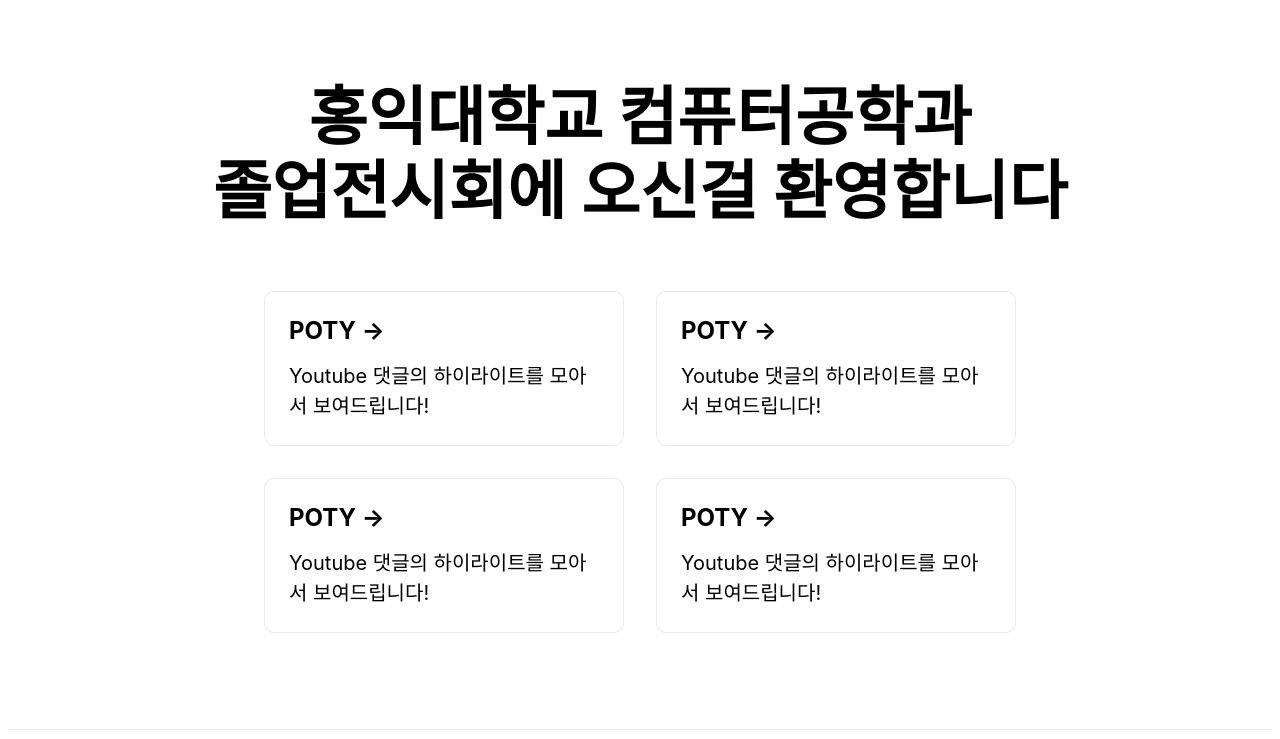
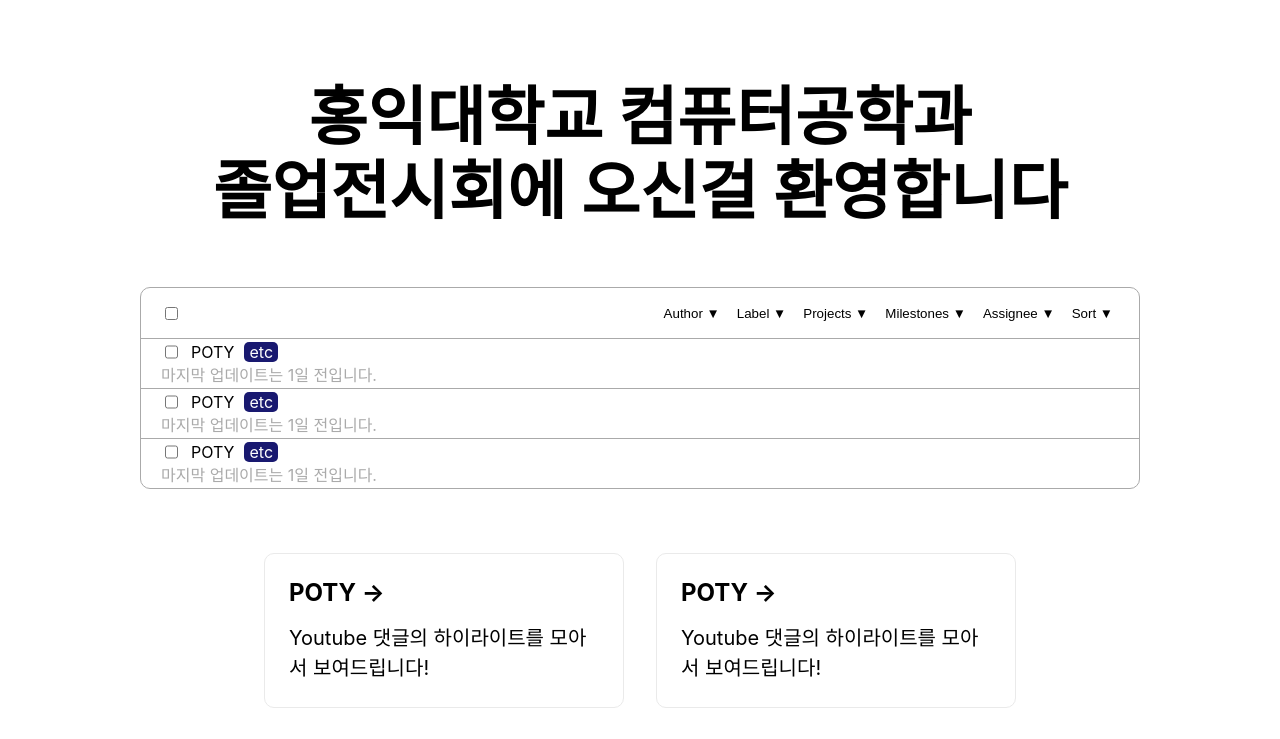
Before and after one commit to puba5/graduation-exhibition, a Next.js app: page / in a window 1280 px wide. Shown: the top 739 px of the page. Built offline with nearby package versions, Linux system fonts and the light colour scheme.

Commit message:
feat : 필터 기능 추가
필터 기능 추가

```diff
--- /dev/null
+++ b/pages/components/ProjectList/projectList.js
@@ -0,0 +1,46 @@
+import React from "react";
+import styled from "styled-components";
+import ProjectSniffetList from "./projectSniffetList";
+
+export default function ProjectList() {
+  return (
+    <Wrapper>
+      <Header>
+        <input type="checkbox" />
+        <ButtonList>
+          <FilterButton>Author ▼</FilterButton>
+          <FilterButton>Label ▼</FilterButton>
+          <FilterButton>Projects ▼</FilterButton>
+          <FilterButton>Milestones ▼</FilterButton>
+          <FilterButton>Assignee ▼</FilterButton>
+          <FilterButton>Sort ▼</FilterButton>
+        </ButtonList>
+      </Header>
+      <ProjectSniffetList />
+    </Wrapper>
+  );
+}
+
+const Wrapper = styled.div`
+  width: 1000px;
+  border: 1px solid #aaaaaa;
+  border-radius: 10px;
+`;
+
+const Header = styled.div`
+  display: flex;
+  align-items: center;
+  justify-content: space-between;
+  height: 50px;
+  padding: 0 20px;
+`;
+
+const FilterButton = styled.button`
+  border: none;
+  background: none;
+`;
+
+const ButtonList = styled.div`
+  display: flex;
+  gap: 5px;
+`;
--- /dev/null
+++ b/pages/components/ProjectList/projectSniffetList.js
@@ -0,0 +1,64 @@
+import React from "react";
+import styled from "styled-components";
+
+const PROJECT_SNIFFET_INFO = [
+  {
+    title: "POTY",
+    tag: "etc",
+  },
+  {
+    title: "POTY",
+    tag: "etc",
+  },
+  {
+    title: "POTY",
+    tag: "etc",
+  },
+];
+
+export default function ProjectSniffetList() {
+  return (
+    <Wrapper>
+      {PROJECT_SNIFFET_INFO.map((sniffetInfo, index) => {
+        return (
+          <ProjectSniffet key={index}>
+            <SniffetTitle>
+              <input type="checkbox"></input>
+              <div>{sniffetInfo.title}</div>
+              <SniffetTag>{sniffetInfo.tag}</SniffetTag>
+            </SniffetTitle>
+            <SniffetDetail>마지막 업데이트는 1일 전입니다.</SniffetDetail>
+          </ProjectSniffet>
+        );
+      })}
+    </Wrapper>
+  );
+}
+
+const Wrapper = styled.div``;
+
+const ProjectSniffet = styled.div`
+  display: flex;
+  flex-direction: column;
+  justify-content: center;
+  border-top: 1px solid #aaaaaa;
+  width: 100%;
+  height: 50px;
+  padding: 0 20px;
+`;
+
+const SniffetTitle = styled.div`
+  display: flex;
+  gap: 10px;
+`;
+
+const SniffetTag = styled.div`
+  padding: 0 5px;
+  background: midnightblue;
+  color: white;
+  border-radius: 5px;
+`;
+
+const SniffetDetail = styled.div`
+  color: #aaaaaa;
+`;
--- a/pages/index.js
+++ b/pages/index.js
@@ -1,5 +1,6 @@
 import Head from "next/head";
 import styles from "../styles/Home.module.css";
+import ProjectList from "./components/ProjectList/projectList";
 
 export default function Home() {
   return (
@@ -14,7 +15,10 @@ export default function Home() {
           홍익대학교 컴퓨터공학과
           <br /> 졸업전시회에 오신걸 환영합니다
         </h1>
-
+        <br />
+        <br />
+        <br />
+        <ProjectList />
         <div className={styles.grid}>
           <a href="/poty" className={styles.card}>
             <h3>POTY &rarr;</h3>
```
